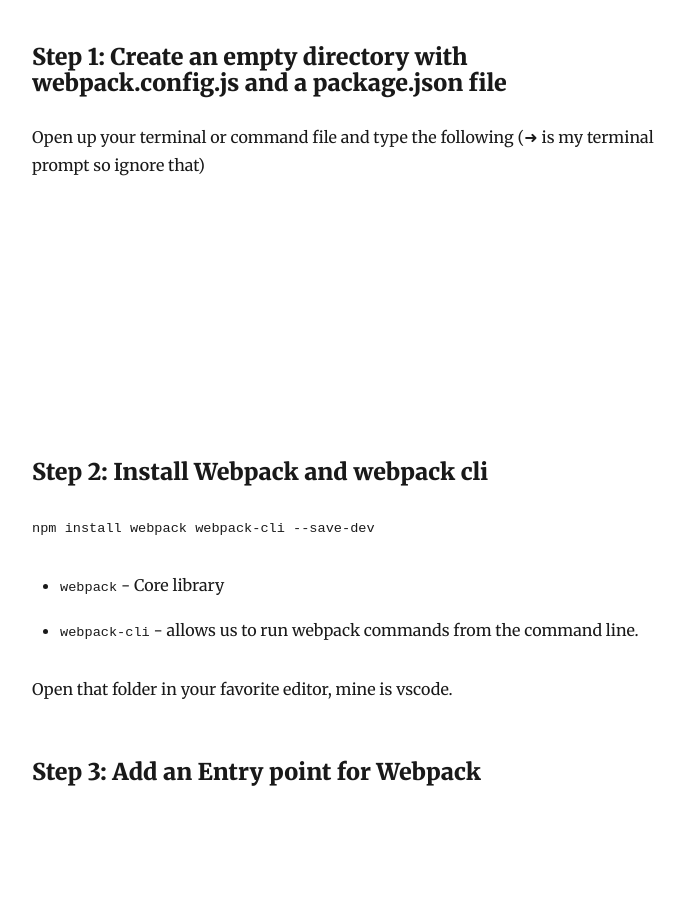
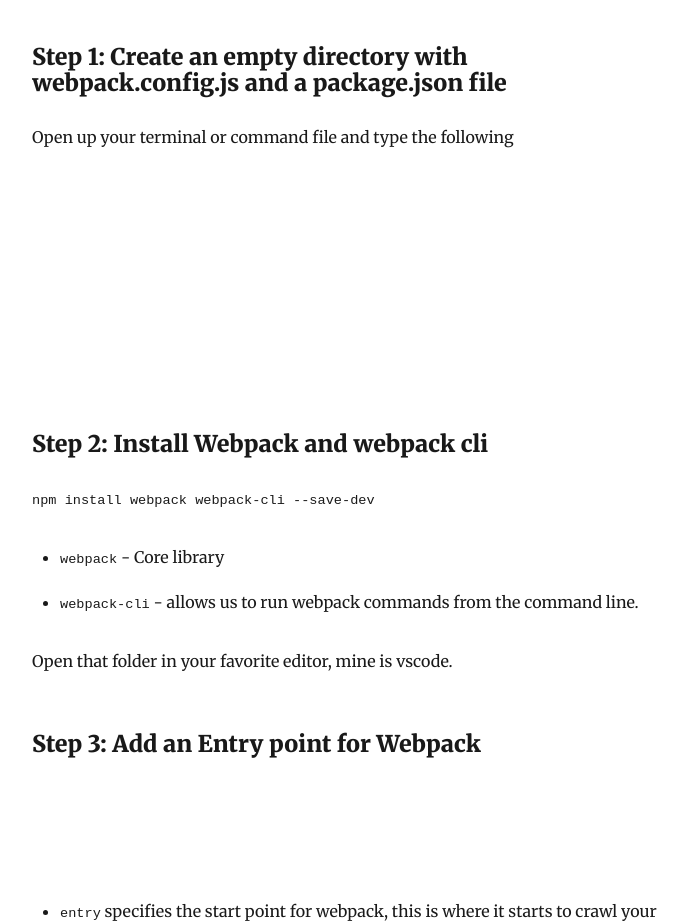
Before and after one commit to jaslloyd/my-blog, a Gatsby site: page /2020-06-07-getting-to-know-webpack/ in a window 1280 px wide. Shown: the part 1460-2383 px from the top of the page, without its empty margins (293-976 px from the left). Built offline with nearby package versions, Linux system fonts and the light colour scheme; Gatsby itself is replaced by a stand-in of ours; some packages are replaced by stand-ins of ours; code samples lack their colours.

Commit message:
Remove warnign

````diff
--- a/content/blog/2020-06-07-getting-to-know-webpack/index.md
+++ b/content/blog/2020-06-07-getting-to-know-webpack/index.md
@@ -29,7 +29,7 @@
 
 ### Step 1: Create an empty directory with webpack.config.js and a package.json file
 
-Open up your terminal or command file and type the following (➜ is my terminal prompt so ignore that)
+Open up your terminal or command file and type the following
 
 ```sh
 # Make the tutorial directory
````
